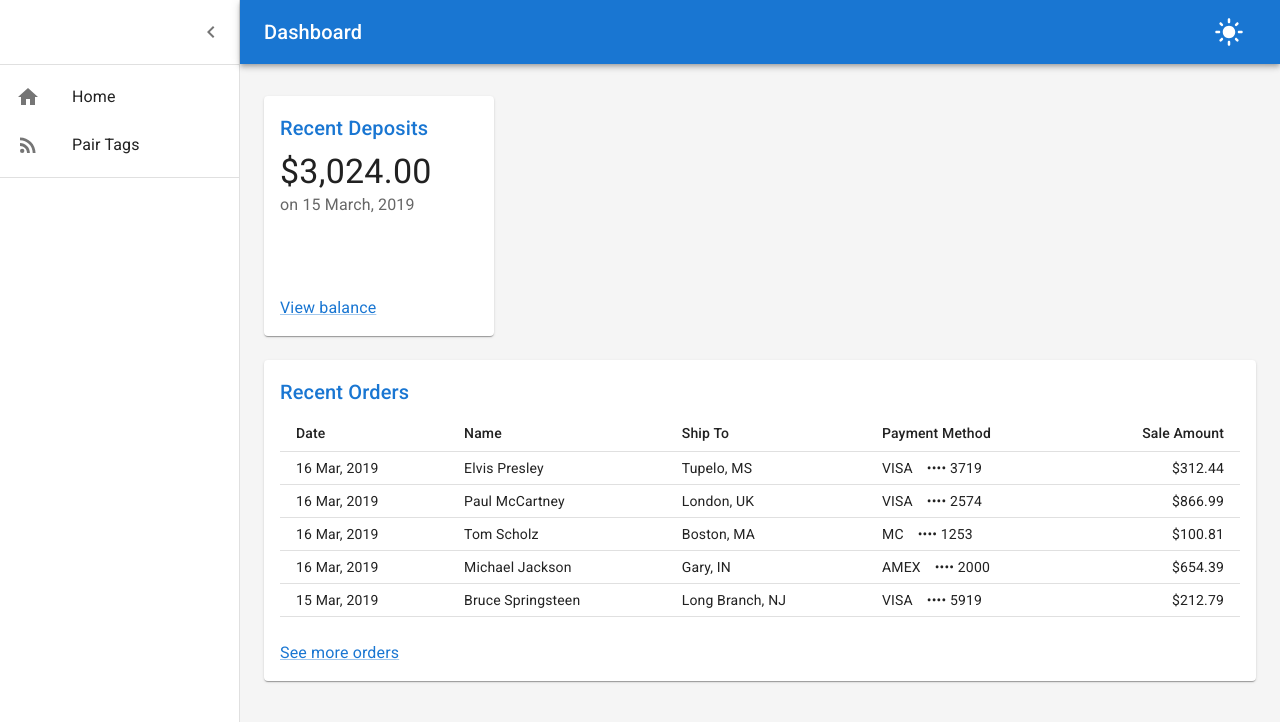
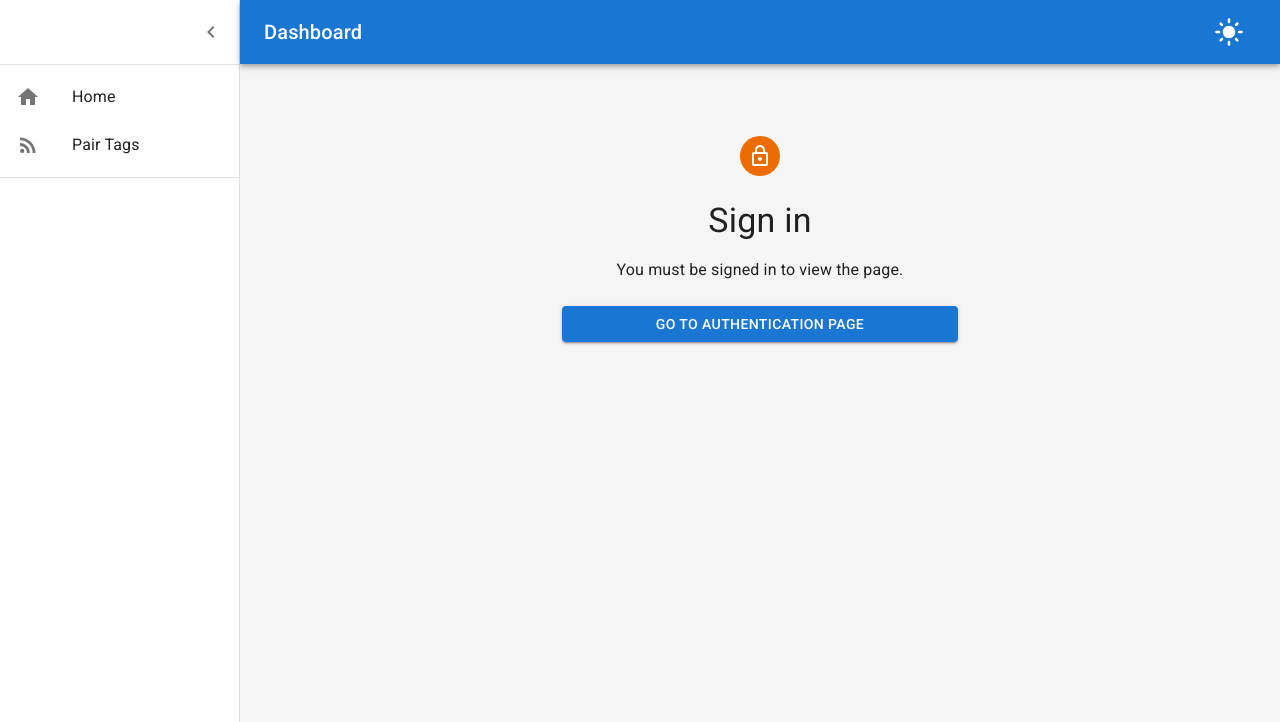
Before and after one commit to NicoToff/multidisciplinary-project3-nextjs, a Next.js app in the folder project3-nextjs/: page / in a window 1280 px wide. Shown: the top 722 px of the page. Built offline with nearby package versions, Linux system fonts and the light colour scheme; no server answers; a web font is replaced by a local one.

Commit message:
Added Discord authentication

```diff
--- /dev/null
+++ b/project3-nextjs/components/Login.tsx
@@ -0,0 +1,40 @@
+import { useSession, signIn, signOut } from "next-auth/react";
+import Avatar from "@mui/material/Avatar";
+import LockOutlinedIcon from "@mui/icons-material/LockOutlined";
+
+import Button from "@mui/material/Button";
+import Container from "@mui/material/Container";
+import Box from "@mui/material/Box";
+import Typography from "@mui/material/Typography";
+
+type LoginProps = { children: React.ReactNode };
+
+export function Login({ children }: LoginProps) {
+    const { data: session, status } = useSession();
+
+    if (!session) {
+        return (
+            <Container maxWidth="xs">
+                <Box
+                    sx={{
+                        marginTop: 8,
+                        display: "flex",
+                        flexDirection: "column",
+                        alignItems: "center",
+                    }}
+                >
+                    <Avatar sx={{ m: 1, bgcolor: "warning.main" }}>
+                        <LockOutlinedIcon />
+                    </Avatar>
+                    <Typography component="h2" variant="h4" m={2}>
+                        Sign in
+                    </Typography>
+                    <Typography component="p">You must be signed in to view the page.</Typography>
+                    <Button onClick={() => signIn()} fullWidth variant="contained" sx={{ mt: 3, mb: 2 }}>
+                        Go to authentication page
+                    </Button>
+                </Box>
+            </Container>
+        );
+    } else return <>{children}</>;
+}
--- a/project3-nextjs/package.json
+++ b/project3-nextjs/package.json
@@ -22,6 +22,7 @@
     "eslint-config-next": "13.0.6",
     "mqtt": "^4.3.7",
     "next": "13.0.6",
+    "next-auth": "^4.18.6",
     "prisma": "^4.7.1",
     "react": "18.2.0",
     "react-dom": "18.2.0",
--- a/project3-nextjs/pages/_app.tsx
+++ b/project3-nextjs/pages/_app.tsx
@@ -13,15 +13,18 @@ import Toolbar from "@mui/material/Toolbar";
 import List from "@mui/material/List";
 import Typography from "@mui/material/Typography";
 import Divider from "@mui/material/Divider";
+import Button from "@mui/material/Button";
 import IconButton from "@mui/material/IconButton";
-import Badge from "@mui/material/Badge";
 import Container from "@mui/material/Container";
 import MenuIcon from "@mui/icons-material/Menu";
 import ChevronLeftIcon from "@mui/icons-material/ChevronLeft";
-import NotificationsIcon from "@mui/icons-material/Notifications";
 import { mainListItems /*, secondaryListItems*/ } from "../components/listItems";
 import DarkMode from "@mui/icons-material/LightMode";
 import LightMode from "@mui/icons-material/Nightlight";
+
+import { SessionProvider } from "next-auth/react";
+import { Login } from "../components/Login";
+import { signOut } from "next-auth/react";
 
 const drawerWidth: number = 240;
 
@@ -75,7 +78,7 @@ const ColorModeContext = createContext({ toggleColorMode: () => {} });
 
 import type { AppProps } from "next/app";
 
-export default function App({ Component, pageProps }: AppProps) {
+export default function App({ Component, pageProps: { session, ...pageProps } }: AppProps) {
     const [open, setOpen] = useState(true);
     const toggleDrawer = () => {
         setOpen(!open);
@@ -116,6 +119,7 @@ export default function App({ Component, pageProps }: AppProps) {
     const toggleIconSize = { width: size, height: size };
 
     return (
+        <SessionProvider session={session}>
             <ColorModeContext.Provider value={colorMode}>
                 <ThemeProvider theme={theme}>
                     <Box sx={{ display: "flex" }}>
@@ -148,6 +152,15 @@ export default function App({ Component, pageProps }: AppProps) {
                                 >
                                     Dashboard
                                 </Typography>
+
+                                <Button
+                                    onClick={() => {
+                                        signOut();
+                                    }}
+                                    variant="outlined"
+                                >
+                                    Sign Out
+                                </Button>
 
                                 <IconButton size="large" onClick={colorMode.toggleColorMode} color="inherit">
                                     {theme.palette.mode === "dark" ? (
@@ -189,12 +202,15 @@ export default function App({ Component, pageProps }: AppProps) {
                             }}
                         >
                             <Toolbar />
+                            <Login>
                                 <Container maxWidth="lg" sx={{ mt: 4, mb: 4 }}>
                                     <Component {...pageProps} />
                                 </Container>
+                            </Login>
                         </Box>
                     </Box>
                 </ThemeProvider>
             </ColorModeContext.Provider>
+        </SessionProvider>
     );
 }
```
Also changed, not shown: project3-nextjs/pages/api/auth/[...next-auth].ts (added, +18 -0 lines), 1 other file (tests, documents, lock files or other folders). Lines whose indentation alone changed are shown as unchanged.
